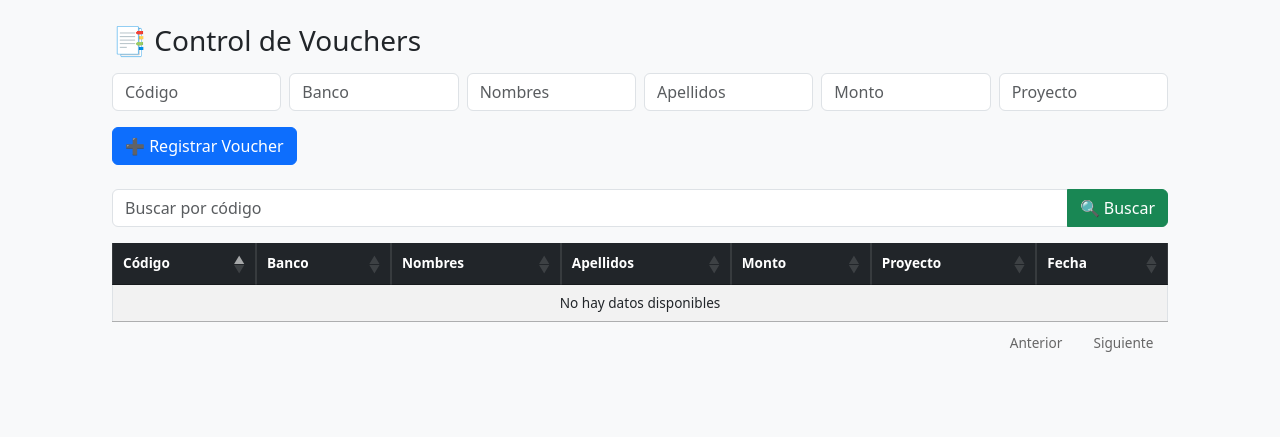
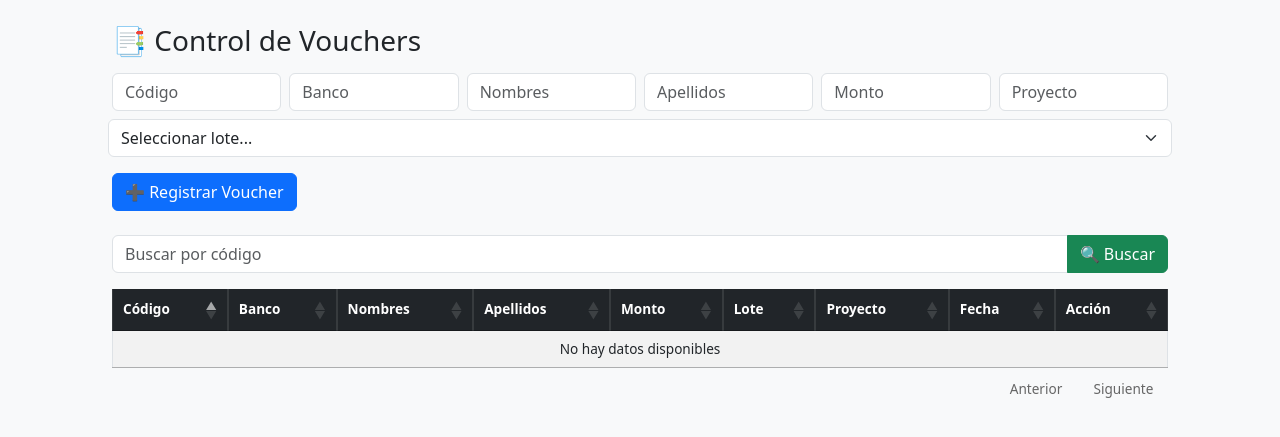
Before and after one commit to beli240392-maker/Hello_world, a Flask app: page /vouchers in a window 1280 px wide. Shown: the part 49-486 px from the top of the page. Run offline with Flask 3, Linux system fonts and the light colour scheme; the visitor is signed in with stand-in values (Sample User, id 1); data that the repository does not hold is empty; some libraries are stand-ins or nearby versions.

Commit message:
Modificar vouchers tabla

```diff
--- a/app.py
+++ b/app.py
@@ -1127,6 +1127,7 @@ def autocomplete_clientes():
 @app.route("/vouchers", methods=["GET", "POST"])
 @login_required
 def vouchers():
+    from models import Voucher, Lote  # ✅ asegúrate de importar Lote
     codigo_buscar = request.args.get("codigo", "").strip()
 
     if request.method == "POST":
@@ -1136,7 +1137,7 @@ def vouchers():
         apellidos = request.form.get("apellidos")
         monto = float(request.form.get("monto") or 0)
         proyecto = request.form.get("proyecto")
-
+        lote_id = request.form.get("lote_id")  # ✅ usa get() por seguridad
 
         # Verificar duplicado
         existe = Voucher.query.filter_by(codigo=codigo).first()
@@ -1150,12 +1151,14 @@ def vouchers():
                 apellidos=apellidos,
                 monto=monto,
                 proyecto=proyecto,
-                fecha_registro=datetime.now(lima)
+                lote_id=lote_id,  # ✅ ahora guarda el lote
+                fecha_registro=datetime.now(lima),
+                usuario_id=current_user.id
+
             )
             db.session.add(v)
             db.session.commit()
             flash("✅ Voucher registrado correctamente.", "success")
-
 
         return redirect(url_for("vouchers"))
 
@@ -1165,7 +1168,17 @@ def vouchers():
     else:
         vouchers = Voucher.query.order_by(Voucher.fecha_registro.desc()).all()
 
-    return render_template("vouchers.html", vouchers=vouchers, codigo_buscar=codigo_buscar,pytz=pytz)
+    # ✅ Consulta de lotes
+    lotes = Lote.query.order_by(Lote.manzana.asc(), Lote.numero.asc()).all()
+    print("Lotes cargados:", len(lotes))  # 👀 útil para depurar en consola
+
+    return render_template(
+        "vouchers.html",
+        vouchers=vouchers,
+        codigo_buscar=codigo_buscar,
+        lotes=lotes,  # ✅ ahora se envía correctamente al template
+        pytz=pytz
+    )
 
 
 @app.route("/exportar_ventas")
@@ -1367,10 +1380,10 @@ def eliminar_documento(compra_id, tipo):
 
 @app.route("/editar_voucher/<int:id>", methods=["GET", "POST"])
 @login_required
-@admin_required
 def editar_voucher(id):
     from models import Voucher
     voucher = Voucher.query.get_or_404(id)
+    lotes = Lote.query.order_by(Lote.manzana.asc(), Lote.numero.asc()).all()
 
     if request.method == "POST":
         voucher.codigo = request.form["codigo"]
@@ -1379,12 +1392,15 @@ def editar_voucher(id):
         voucher.apellidos = request.form["apellidos"]
         voucher.monto = float(request.form["monto"])
         voucher.proyecto = request.form["proyecto"]
+        voucher.lote_id = request.form.get("lote_id") or None
 
         db.session.commit()
         flash("Voucher actualizado correctamente.", "success")
         return redirect(url_for("vouchers"))  # Ajusta si tu ruta principal tiene otro nombre
 
-    return render_template("editar_voucher.html", voucher=voucher)
+
+    return render_template("editar_voucher.html", voucher=voucher, lotes=lotes)
+
 
 
 
--- a/models.py
+++ b/models.py
@@ -45,6 +45,7 @@ class Lote(db.Model):
     compra        = db.relationship("Compra", backref="lote", uselist=False)
     separaciones  = db.relationship("Separacion", backref="lote", lazy=True, cascade="all, delete-orphan")
     historial     = db.relationship("Historial", backref="lote", lazy=True, cascade="all, delete-orphan")
+    vouchers = db.relationship("Voucher", back_populates="lote", lazy=True)
 
     lotizacion_id = db.Column(db.Integer, db.ForeignKey("lotizaciones.id"), nullable=False)
 
@@ -168,11 +169,12 @@ class Voucher(db.Model):
     monto = db.Column(db.Float, nullable=False)
     proyecto = db.Column(db.String(100))
     fecha_registro = db.Column(db.DateTime, default=lambda: datetime.now(pytz.timezone("America/Lima")))
-
+    lote_id = db.Column(db.Integer, db.ForeignKey("lotes.id"))
 
     # Relación con usuario que registró el voucher
     usuario_id = db.Column(db.Integer, db.ForeignKey("usuarios.id"), nullable=True)
     usuario = db.relationship("Usuario", backref="vouchers")
+    lote = db.relationship("Lote", back_populates="vouchers")
 
 
 class Usuario(UserMixin, db.Model):
--- a/templates/vouchers.html
+++ b/templates/vouchers.html
@@ -12,6 +12,13 @@
     <div class="col-md-2"><input name="apellidos" class="form-control" placeholder="Apellidos" required></div>
     <div class="col-md-2"><input name="monto" class="form-control" placeholder="Monto" required></div>
     <div class="col-md-2"><input name="proyecto" class="form-control" placeholder="Proyecto" required></div>
+    <select name="lote_id" class="form-select" required>
+      <option value="">Seleccionar lote...</option>
+      {% for lote in lotes %}
+      <option value="{{ lote.id }}">Mz {{ lote.manzana }} - Lt {{ lote.numero }}</option>
+      {% endfor %}
+    </select>
+
     <div class="col-12"><button class="btn btn-primary mt-2">➕ Registrar Voucher</button></div>
   </form>
 
@@ -35,11 +42,10 @@
             <th>Nombres</th>
             <th>Apellidos</th>
             <th>Monto</th>
+            <th>Lote</th>
             <th>Proyecto</th>
             <th>Fecha</th>
-            {% if current_user.rol == "admin" %}
             <th>Acción</th>
-            {% endif %}
           </tr>
         </thead>
         <tbody>
@@ -50,15 +56,22 @@
               <td>{{ v.nombres }}</td>
               <td>{{ v.apellidos }}</td>
               <td>S/ {{ '%.2f'|format(v.monto or 0) }}</td>
+              <td>
+                {% if v.lote %}
+                  Mz {{ v.lote.manzana }} - Lt {{ v.lote.numero }}
+                {% else %}
+                  —
+                {% endif %}
+              </td>
               <td>{{ v.proyecto }}</td>
               <td>{{ v.fecha_registro.strftime("%d/%m/%Y %H:%M") }}</td>
-              {% if current_user.rol == "admin" %}
+
               <td>
                 <a href="{{ url_for('editar_voucher', id=v.id) }}" class="btn btn-warning btn-sm">
                     ✏️ Editar
                 </a>
               </td>
-              {% endif %}
+
             </tr>
           {% endfor %}
         </tbody>
@@ -76,11 +89,11 @@
           <th>Nombres</th>
           <th>Apellidos</th>
           <th>Monto</th>
+          <th>Lote</th>
           <th>Proyecto</th>
           <th>Fecha</th>
-          {% if current_user.rol == "admin" %}
           <th>Acción</th>
-          {% endif %}
+
         </tr>
       </thead>
       <tbody>
@@ -91,13 +104,20 @@
             <td>{{ v.nombres }}</td>
             <td>{{ v.apellidos }}</td>
             <td>S/ {{ '%.2f'|format(v.monto or 0) }}</td>
+            <td>
+              {% if v.lote %}
+                Mz {{ v.lote.manzana }} - Lt {{ v.lote.numero }}
+              {% else %}
+                  —
+              {% endif %}
+            </td>
             <td>{{ v.proyecto }}</td>
             <td>{{ v.fecha_registro.strftime("%d/%m/%Y %H:%M") }}</td>
-            {% if current_user.rol == "admin" %}
+
             <td>
               <a href="{{ url_for('editar_voucher', id=v.id) }}" class="btn btn-warning btn-sm">✏️ Editar</a>
             </td>
-            {% endif %}
+
           </tr>
         {% endfor %}
       </tbody>
```
Also changed, not shown: templates/editar_voucher.html (+13 -0 lines).
